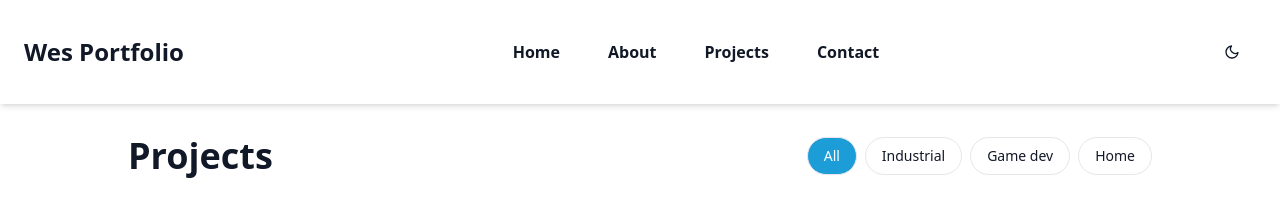
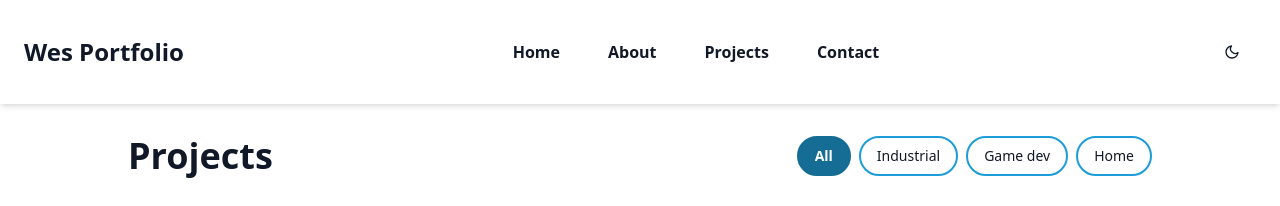
Before and after one commit to Wesbraak3/2502A1518-portfolio-website, a Next.js app: page /projects in a window 1280 px wide. Shown: the top 206 px of the page. Built offline with nearby package versions, Linux system fonts and the light colour scheme.

Commit message:
projext page colours

```diff
--- a/src/app/globals.css
+++ b/src/app/globals.css
@@ -5,7 +5,7 @@
 
 :root {
   --color-primary: #1d9dd8;
-  --color-accent: #eea30a;
+  --color-accent: #156c95;
   --color-text: #111827;
   --color-muted: #6b7280;
   --color-background: #ffffff;
@@ -13,7 +13,7 @@
 
 .dark {
   --color-primary: #eea30a;
-  --color-accent: #1d9dd8;
+  --color-accent: #eea20acc;
   --color-text: #f1f1f1;
   --color-muted: #9ca3af;
   --color-background: #0a0a0a;
--- a/src/app/projects/page.tsx
+++ b/src/app/projects/page.tsx
@@ -28,10 +28,10 @@ export default function ProjectsPage() {
           {categories.map(category => (
             <button
               key={category}
-              className={`px-4 py-2 rounded-full border text-sm ${
+              className={`px-4 py-2 rounded-full border-2 text-sm ${
                 selectedCategory === category
-                  ? "bg-primary text-background"
-                  : "bg-background text-text"
+                  ? "border-accent bg-accent text-background font-bold"
+                  : "border-primary bg-background text-text hover:bg-primary hover:text-background"
               }`}
               onClick={() => setSelectedCategory(category)}
             >
--- a/src/components/atoms/Button.tsx
+++ b/src/components/atoms/Button.tsx
@@ -19,7 +19,7 @@ export const Button: React.FC<ButtonProps> = ({
   className,
 }) => {
   const baseClasses =
-    "inline-flex items-center justify-center px-4 py-2 select-none font-bold text-text hover:text-primary rounded";
+    "inline-flex items-center justify-center px-4 py-2 select-none font-bold text-text rounded";
   const combinedClasses = `${baseClasses} ${className ?? ""}`;
 
   if (href) {
--- a/src/components/atoms/Hyperlink.tsx
+++ b/src/components/atoms/Hyperlink.tsx
@@ -18,7 +18,7 @@ export function Hyperlink({
 }: HyperlinkProps) {
   return (
     <Link href={href}
-      className={`text-primary hover:underline ${className}`}
+      className={`text-primary hover:underline hover:text-accent ${className}`}
       target={target}
     >
       {children}
--- a/src/components/molecules/HeaderButtons.tsx
+++ b/src/components/molecules/HeaderButtons.tsx
@@ -14,6 +14,7 @@ export function HeaderButtons({ buttons }: HeaderButtonsProps) {
           key={`${content}-${index}`}
           label={content}
           href={href}
+          className="hover:text-primary"
         />
       ))}
     </div>
--- a/src/components/molecules/ThemeSwitch.tsx
+++ b/src/components/molecules/ThemeSwitch.tsx
@@ -23,7 +23,7 @@ export default function ThemeSwitch() {
     <Button
       label={icon}
       onClick={toggleTheme}
-      className="rounded-full"
+      className="rounded-full hover:text-primary"
     />
   );
 }
--- a/src/components/organisms/RecentActivity.tsx
+++ b/src/components/organisms/RecentActivity.tsx
@@ -13,7 +13,7 @@ export function RecentActivity() {
     <section className="w-[80%] mx-auto">
       <Header_1 className="text-center mb-6">Recent Activity</Header_1>
 
-      <div className="grid grid-cols-2 gap-6">
+      <div className="grid grid-cols-1 md:grid-cols-2 gap-6">
         {recentProjects.map((project) => (
           <ProjectCard
             key={project.id || project.title}
```
